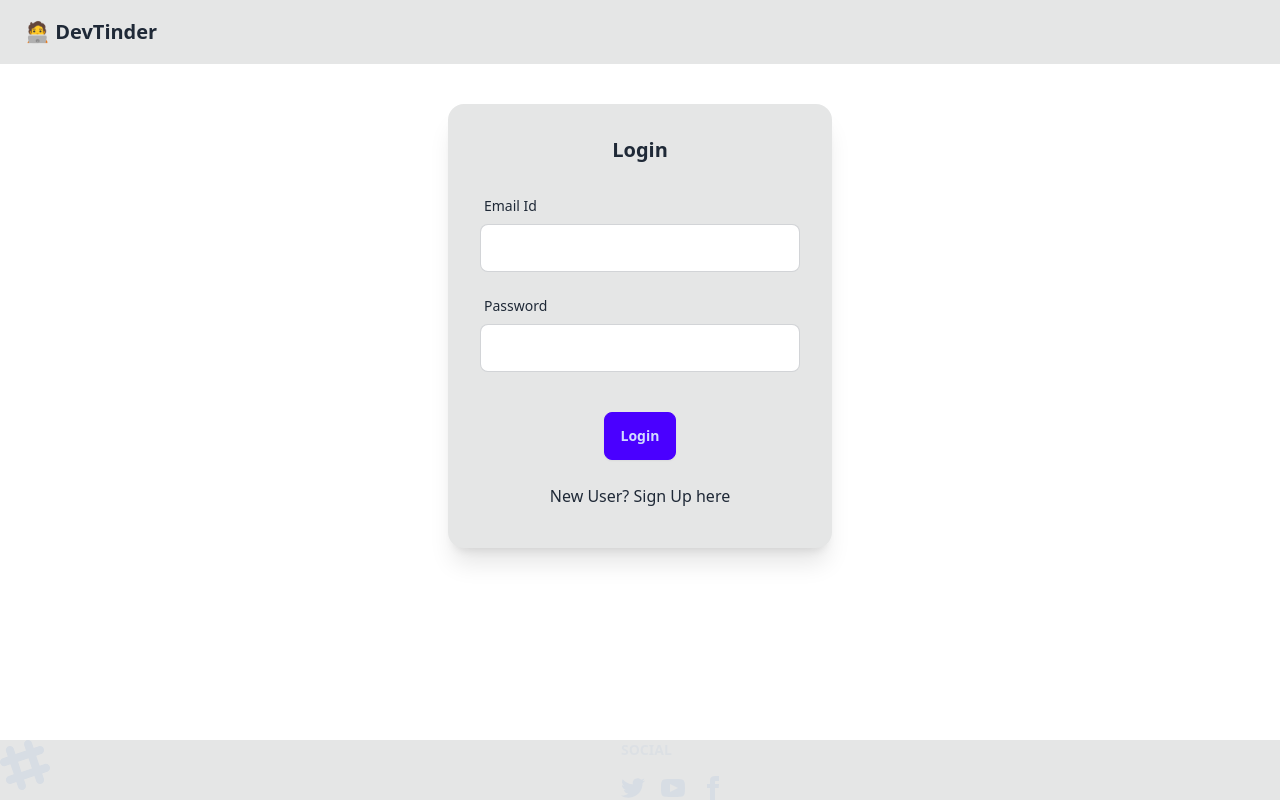
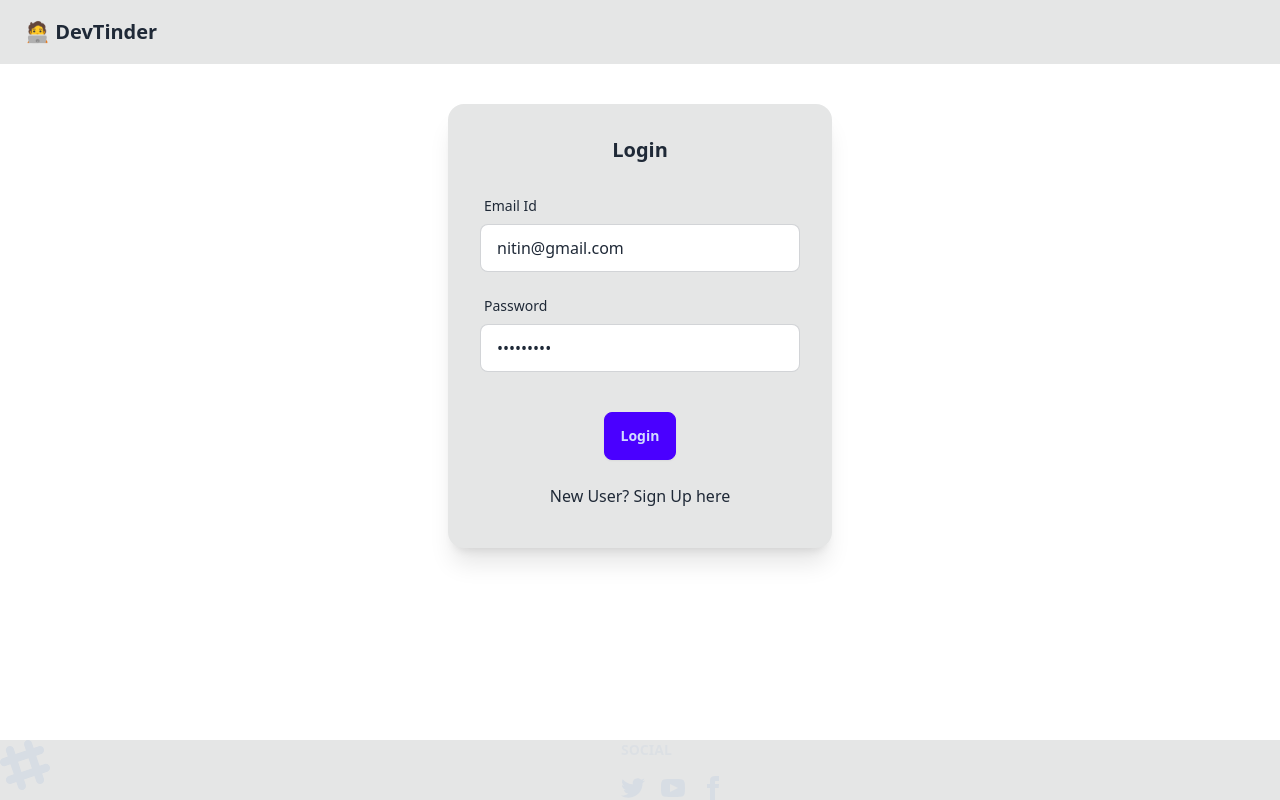
Before and after one commit to nitin-003/DevTinder-Frontend, a React (Vite) app: page /login in a window 1280 px wide. Built offline with nearby package versions, Linux system fonts and the light colour scheme; no server answers.

Commit message:
make default user

```diff
--- a/src/components/Login.jsx
+++ b/src/components/Login.jsx
@@ -8,8 +8,8 @@ import { BASE_URL } from '../utils/constants';
 const Login = () => {
   const [firstName, setFirstName] = useState("");
   const [lastName, setLastName] = useState("");
-  const [emailId, setEmailId] = useState("");
-  const [password, setPassword] = useState("");
+  const [emailId, setEmailId] = useState("nitin@gmail.com");
+  const [password, setPassword] = useState("Nitin@123");
   const [isLoginForm, setIsLoginForm] = useState(true);
   const [error, setError] = useState("");
   const dispatch = useDispatch();
```
